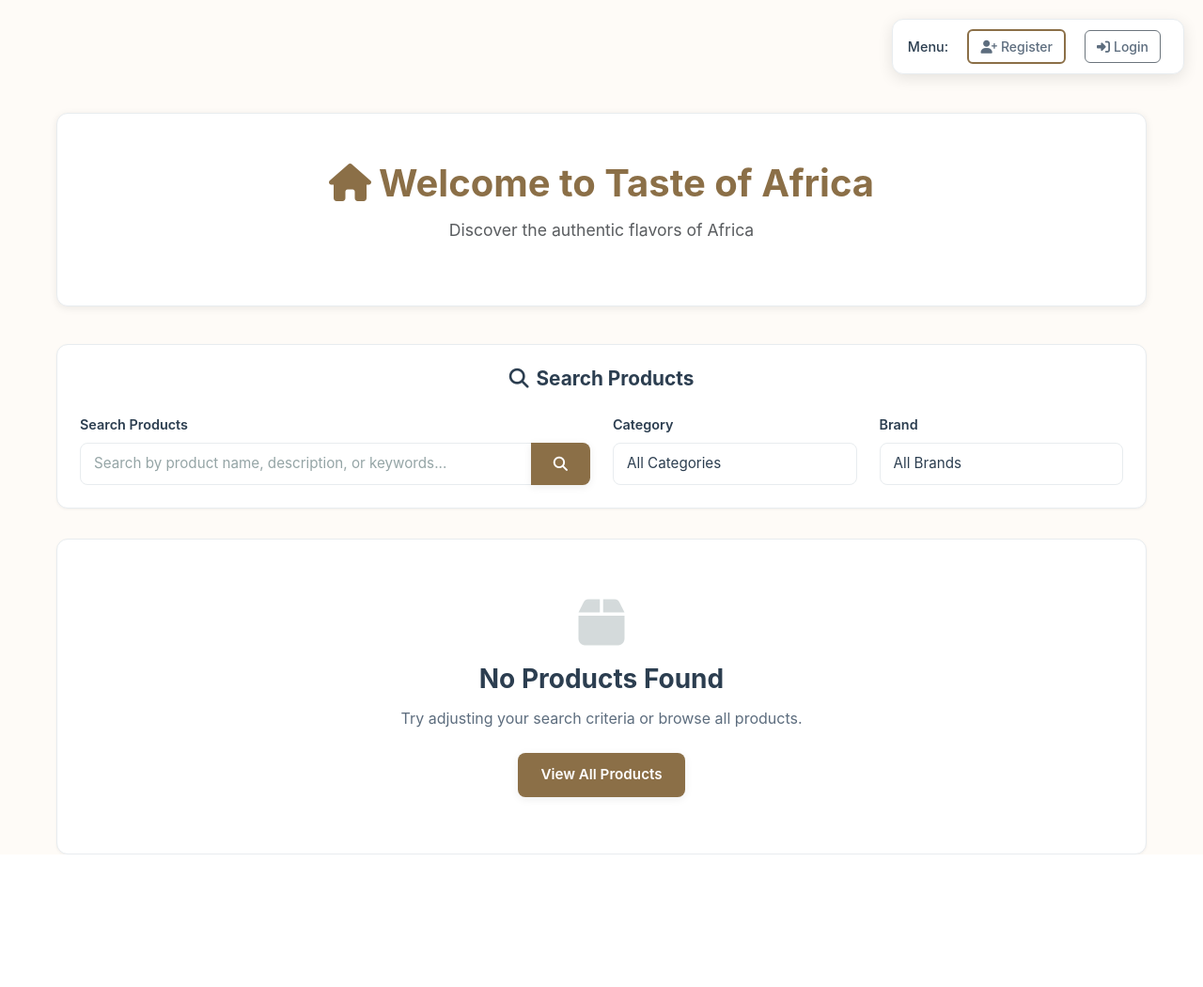
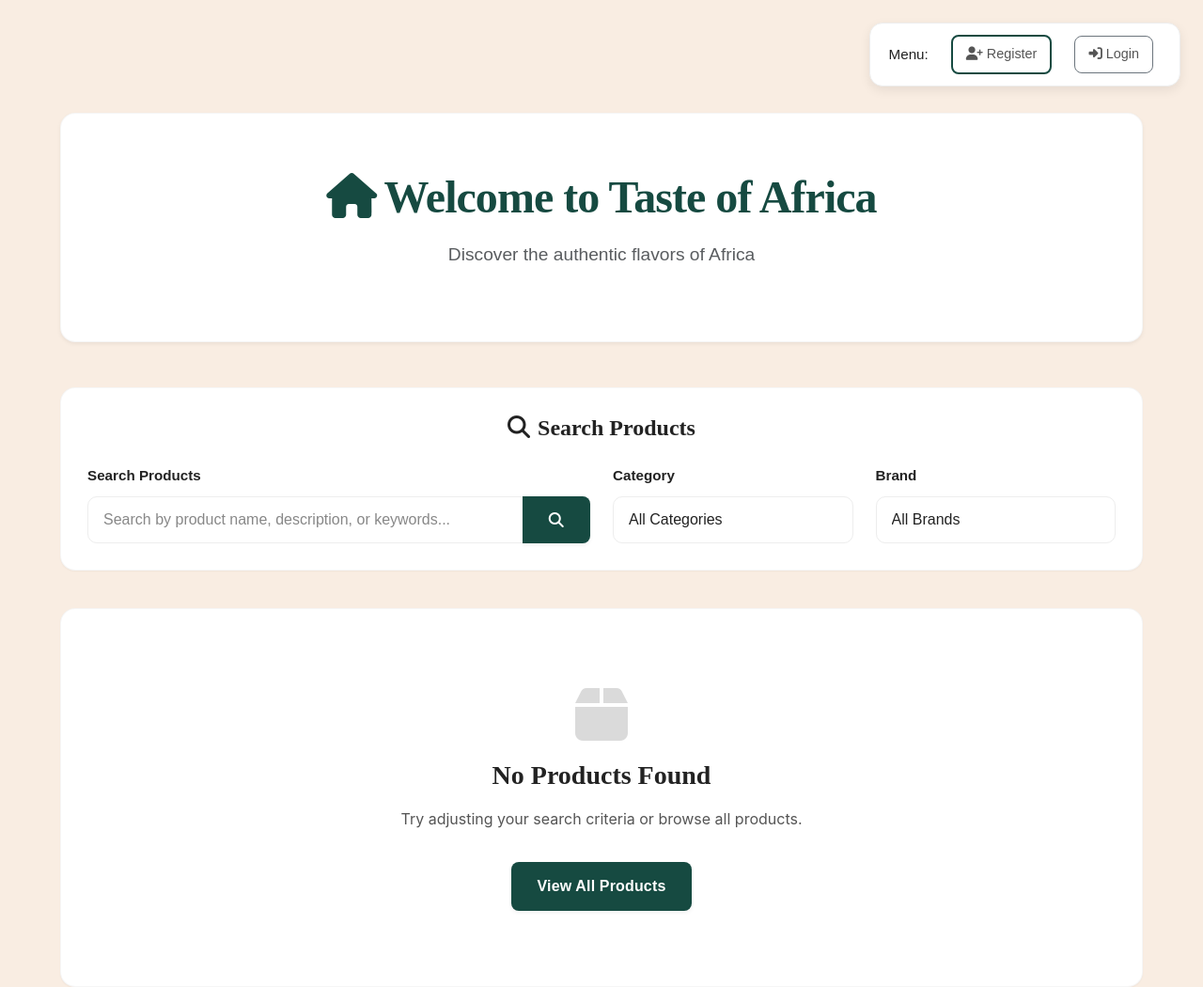
Before and after one commit to ladymargehagan/ECommerceLabs, a PHP site: page / in a window 1280 px wide. Shown: the whole page at 94% size. Before the commit the page ends 909 px from the top, so only its background shows below. Run offline with PHP 8.4, Linux system fonts and the light colour scheme; data that the repository does not hold is empty; some libraries are stand-ins or nearby versions.

Commit message:
UI changes

```diff
--- a/css/main.css
+++ b/css/main.css
@@ -1,44 +1,62 @@
 /* ===========================================
    MAIN CSS - Taste of Africa
-   Modern, Clean & Fresh Design
+   Afro-Modern Minimalism Design System
    =========================================== */
 
-/* ===== REFINED COLOR PALETTE ===== */
+/* ===== BRAND COLOR PALETTE ===== */
 :root {
-    /* Primary - Rich Earth Tones */
-    --primary: #8B6F47;           /* Warm brown */
-    --primary-dark: #6B5438;      /* Darker brown */
-    --primary-light: #A6896B;     /* Lighter brown */
-    --primary-hover: #7A5F3F;     /* Hover state */
+    /* Primary Brand Colors */
+    --mustard-yellow: #F4B400;
+    --warm-orange: #F47C20;
+    --brick-red: #A63C1B;
+    --forest-green: #164A41;
+    --deep-teal: #0F3433;
 
-    /* Accent Colors */
-    --accent-orange: #E67E22;     /* Warm orange */
-    --accent-green: #27AE60;      /* Fresh green */
-    --accent-yellow: #F39C12;     /* Golden yellow */
+    /* Background & Neutrals */
+    --cream-bg: #F9EDE2;
+    --light-sage: #DCE4D0;
+    --neutral-gray: #EDEDED;
+    --charcoal-text: #222222;
+    --white: #FFFFFF;
 
-    /* Neutrals */
-    --white: #FFFFFF;
-    --bg-light: #F8F9FA;
-    --bg-cream: #FEFBF7;
-    --text-dark: #2C3E50;
-    --text-medium: #5D6D7E;
-    --text-light: #95A5A6;
-    --border-light: #E8ECEF;
+    /* Semantic Colors */
+    --primary: var(--forest-green);
+    --primary-hover: var(--deep-teal);
+    --accent: var(--warm-orange);
+    --accent-hover: var(--brick-red);
+    --highlight: var(--mustard-yellow);
+
+    /* Text Colors */
+    --text-dark: var(--charcoal-text);
+    --text-medium: #555555;
+    --text-light: #888888;
+
+    /* Backgrounds */
+    --bg-primary: var(--cream-bg);
+    --bg-secondary: var(--white);
+    --bg-light: var(--light-sage);
+    --bg-accent: var(--neutral-gray);
+
+    /* Borders */
+    --border-color: var(--neutral-gray);
+    --border-light: rgba(237, 237, 237, 0.5);
+
+    /* Shadows - Subtle & Minimal */
+    --shadow-xs: 0 1px 2px rgba(0, 0, 0, 0.04);
+    --shadow-sm: 0 2px 4px rgba(0, 0, 0, 0.06);
+    --shadow-md: 0 4px 12px rgba(0, 0, 0, 0.08);
+    --shadow-lg: 0 8px 24px rgba(0, 0, 0, 0.1);
 
     /* Status Colors */
-    --success: #27AE60;
-    --danger: #E74C3C;
-    --warning: #F39C12;
-    --info: #3498DB;
-
-    /* Shadows */
-    --shadow-xs: 0 1px 3px rgba(0, 0, 0, 0.05);
-    --shadow-sm: 0 2px 8px rgba(0, 0, 0, 0.08);
-    --shadow-md: 0 4px 16px rgba(0, 0, 0, 0.1);
-    --shadow-lg: 0 8px 24px rgba(0, 0, 0, 0.12);
+    --success: var(--forest-green);
+    --danger: var(--brick-red);
+    --warning: var(--mustard-yellow);
+    --info: var(--deep-teal);
 }
 
-/* ===== GLOBAL RESET ===== */
+/* ===== TYPOGRAPHY ===== */
+@import url('https://fonts.googleapis.com/css2?family=Poppins:wght@300;400;500;600;700&family=Playfair+Display:wght@400;600;700&display=swap');
+
 * {
     box-sizing: border-box;
     margin: 0;
@@ -46,67 +64,98 @@
 }
 
 body {
-    background-color: var(--bg-cream);
+    background-color: var(--cream-bg);
     min-height: 100vh;
-    font-family: 'Inter', -apple-system, BlinkMacSystemFont, 'Segoe UI', 'Roboto', 'Oxygen', 'Ubuntu', 'Cantarell', sans-serif;
+    font-family: 'Poppins', -apple-system, BlinkMacSystemFont, 'Segoe UI', sans-serif;
     color: var(--text-dark);
     line-height: 1.6;
     -webkit-font-smoothing: antialiased;
     -moz-osx-font-smoothing: grayscale;
+    font-weight: 400;
 }
 
-/* ===== TYPOGRAPHY ===== */
+/* Typography Hierarchy */
 h1, h2, h3, h4, h5, h6 {
+    font-family: 'Playfair Display', serif;
     color: var(--text-dark);
     font-weight: 700;
     line-height: 1.2;
     margin-bottom: 1rem;
 }
 
-h1 { font-size: 2.5rem; }
-h2 { font-size: 2rem; }
-h3 { font-size: 1.75rem; }
-h4 { font-size: 1.5rem; }
-h5 { font-size: 1.25rem; }
-h6 { font-size: 1rem; }
+h1 {
+    font-size: 3rem;
+    font-weight: 700;
+    letter-spacing: -0.02em;
+}
+
+h2 {
+    font-size: 2.25rem;
+    font-weight: 600;
+}
+
+h3 {
+    font-size: 1.75rem;
+    font-weight: 600;
+}
+
+h4 {
+    font-size: 1.5rem;
+    font-weight: 600;
+}
+
+h5 {
+    font-size: 1.25rem;
+    font-weight: 500;
+}
+
+h6 {
+    font-size: 1rem;
+    font-weight: 500;
+}
 
 p {
     margin-bottom: 1rem;
     color: var(--text-medium);
+    font-size: 1rem;
+    line-height: 1.7;
 }
 
 a {
-    color: var(--primary);
+    color: var(--forest-green);
     text-decoration: none;
-    transition: color 0.2s ease;
+    transition: all 0.2s ease;
+    font-weight: 500;
 }
 
 a:hover {
-    color: var(--primary-hover);
+    color: var(--deep-teal);
 }
 
 /* ===== BUTTONS ===== */
 .btn-custom {
-    background: var(--primary);
+    background: var(--forest-green);
     border: none;
     color: var(--white);
     border-radius: 8px;
     font-weight: 600;
-    padding: 12px 24px;
-    transition: all 0.2s ease;
+    padding: 14px 28px;
+    transition: all 0.3s cubic-bezier(0.4, 0, 0.2, 1);
     cursor: pointer;
     display: inline-flex;
     align-items: center;
     justify-content: center;
     gap: 8px;
-    font-size: 0.95rem;
+    font-size: 1rem;
+    font-family: 'Poppins', sans-serif;
     box-shadow: var(--shadow-sm);
+    letter-spacing: 0.01em;
 }
 
 .btn-custom:hover {
-    background: var(--primary-hover);
+    background: var(--deep-teal);
     color: var(--white);
-    transform: translateY(-1px);
+    transform: translateY(-2px);
     box-shadow: var(--shadow-md);
 }
 
@@ -124,121 +174,127 @@ a:hover {
 }
 
 .btn-outline-primary {
-    border: 2px solid var(--primary);
-    color: var(--primary);
+    border: 2px solid var(--forest-green);
+    color: var(--forest-green);
     background: transparent;
     border-radius: 8px;
-    padding: 10px 22px;
+    padding: 12px 24px;
     font-weight: 600;
-    transition: all 0.2s ease;
+    transition: all 0.3s ease;
+    font-family: 'Poppins', sans-serif;
 }
 
 .btn-outline-primary:hover {
-    background: var(--primary);
+    background: var(--forest-green);
     color: var(--white);
-    border-color: var(--primary);
+    border-color: var(--forest-green);
 }
 
 /* ===== CARDS ===== */
 .card {
     border: none;
-    border-radius: 12px;
+    border-radius: 16px;
     overflow: hidden;
     box-shadow: var(--shadow-sm);
     background: var(--white);
-    transition: all 0.3s ease;
+    transition: all 0.3s cubic-bezier(0.4, 0, 0.2, 1);
     border: 1px solid var(--border-light);
 }
 
 .card:hover {
     transform: translateY(-4px);
     box-shadow: var(--shadow-md);
-    border-color: rgba(139, 111, 71, 0.2);
+    border-color: rgba(22, 74, 65, 0.15);
 }
 
 .card-header {
     background: var(--white);
     color: var(--text-dark);
-    border-bottom: 1px solid var(--border-light);
-    padding: 20px 24px;
+    border-bottom: 1px solid var(--border-color);
+    padding: 24px 28px;
     font-weight: 600;
-    font-size: 1.1rem;
+    font-size: 1.2rem;
+    font-family: 'Playfair Display', serif;
 }
 
 .card-body {
-    padding: 24px;
+    padding: 28px;
 }
 
 /* ===== FORMS ===== */
 .form-control {
-    border: 1px solid var(--border-light);
-    border-radius: 8px;
-    padding: 10px 14px;
-    transition: all 0.2s ease;
-    font-size: 0.95rem;
+    border: 1.5px solid var(--border-color);
+    border-radius: 10px;
+    padding: 12px 16px;
+    transition: all 0.3s ease;
+    font-size: 1rem;
     background: var(--white);
     color: var(--text-dark);
+    font-family: 'Poppins', sans-serif;
 }
 
 .form-control:focus {
-    border-color: var(--primary);
-    box-shadow: 0 0 0 3px rgba(139, 111, 71, 0.1);
+    border-color: var(--forest-green);
+    box-shadow: 0 0 0 4px rgba(22, 74, 65, 0.08);
     outline: none;
     background: var(--white);
 }
 
 .form-control::placeholder {
     color: var(--text-light);
+    font-weight: 400;
 }
 
 .form-label {
     font-weight: 600;
     color: var(--text-dark);
-    margin-bottom: 8px;
+    margin-bottom: 10px;
     display: block;
-    font-size: 0.9rem;
+    font-size: 0.95rem;
+    font-family: 'Poppins', sans-serif;
 }
 
 /* ===== ALERTS ===== */
 .alert {
-    border-radius: 8px;
+    border-radius: 12px;
     border: none;
-    padding: 14px 18px;
-    margin: 16px 0;
+    padding: 16px 20px;
+    margin: 20px 0;
     font-weight: 500;
-    animation: fadeIn 0.3s ease;
+    animation: fadeIn 0.4s ease;
     border-left: 4px solid;
+    font-family: 'Poppins', sans-serif;
 }
 
 .alert-success {
-    background: #E8F8F5;
-    color: #1E8449;
-    border-left-color: var(--success);
+    background: rgba(22, 74, 65, 0.08);
+    color: var(--forest-green);
+    border-left-color: var(--forest-green);
 }
 
 .alert-danger {
-    background: #FADBD8;
-    color: #C0392B;
-    border-left-color: var(--danger);
+    background: rgba(166, 60, 27, 0.08);
+    color: var(--brick-red);
+    border-left-color: var(--brick-red);
 }
 
 .alert-info {
-    background: #EBF5FB;
-    color: #2874A6;
-    border-left-color: var(--info);
+    background: rgba(15, 52, 51, 0.08);
+    color: var(--deep-teal);
+    border-left-color: var(--deep-teal);
 }
 
 .alert-warning {
-    background: #FEF9E7;
-    color: #B7950B;
-    border-left-color: var(--warning);
+    background: rgba(244, 180, 0, 0.12);
+    color: #B8860B;
+    border-left-color: var(--mustard-yellow);
 }
 
 /* ===== ANIMATIONS ===== */
 @keyframes fadeIn {
     from {
         opacity: 0;
-        transform: translateY(8px);
+        transform: translateY(10px);
     }
     to {
         opacity: 1;
@@ -246,27 +302,40 @@ a:hover {
     }
 }
 
+@keyframes slideIn {
+    from {
+        opacity: 0;
+        transform: translateX(-20px);
+    }
+    to {
+        opacity: 1;
+        transform: translateX(0);
+    }
+}
+
 /* ===== MENU TRAY ===== */
 .menu-tray {
     position: fixed;
-    top: 20px;
-    right: 20px;
+    top: 24px;
+    right: 24px;
     background: var(--white);
-    border: 1px solid var(--border-light);
-    border-radius: 12px;
-    padding: 10px 16px;
+    border: 1px solid var(--border-color);
+    border-radius: 14px;
+    padding: 12px 20px;
     box-shadow: var(--shadow-md);
     z-index: 1000;
     display: flex;
     align-items: center;
-    gap: 12px;
+    gap: 16px;
     flex-wrap: wrap;
+    backdrop-filter: blur(10px);
 }
 
 .menu-tray span {
     color: var(--text-dark);
     font-weight: 500;
-    font-size: 0.9rem;
+    font-size: 0.95rem;
+    font-family: 'Poppins', sans-serif;
 }
 
 .menu-tray a {
@@ -274,26 +343,27 @@ a:hover {
     text-decoration: none;
     font-weight: 500;
     transition: all 0.2s ease;
-    padding: 6px 12px;
-    border-radius: 6px;
-    font-size: 0.875rem;
+    padding: 8px 14px;
+    border-radius: 8px;
+    font-size: 0.9rem;
+    font-family: 'Poppins', sans-serif;
 }
 
 .menu-tray a:hover {
-    color: var(--primary);
-    background: rgba(139, 111, 71, 0.08);
+    color: var(--forest-green);
+    background: rgba(22, 74, 65, 0.08);
 }
 
 /* ===== CONTAINERS ===== */
 .container {
     max-width: 1200px;
     margin: 0 auto;
-    padding: 0 20px;
+    padding: 0 24px;
 }
 
 /* ===== UTILITY CLASSES ===== */
 .text-primary {
-    color: var(--primary) !important;
+    color: var(--forest-green) !important;
 }
 
 .text-secondary {
--- a/css/product.css
+++ b/css/product.css
@@ -1,231 +1,259 @@
 /* ===========================================
    PRODUCT PAGE STYLES
-   Clean & Modern Product Display
+   Afro-Modern Minimalism
    =========================================== */
 
 .product-card {
-    transition: all 0.3s ease;
+    transition: all 0.4s cubic-bezier(0.4, 0, 0.2, 1);
     height: 100%;
-    border-radius: 12px;
+    border-radius: 16px;
     overflow: hidden;
     background: var(--white);
     border: 1px solid var(--border-light);
+    display: flex;
+    flex-direction: column;
 }
 
 .product-card:hover {
     transform: translateY(-6px);
     box-shadow: var(--shadow-md);
-    border-color: rgba(139, 111, 71, 0.15);
+    border-color: rgba(22, 74, 65, 0.2);
 }
 
 .product-image {
-    height: 220px;
+    height: 240px;
     object-fit: cover;
     width: 100%;
-    transition: transform 0.4s ease;
-    background: var(--bg-light);
+    transition: transform 0.5s ease;
+    background: var(--light-sage);
 }
 
 .product-card:hover .product-image {
-    transform: scale(1.05);
+    transform: scale(1.06);
 }
 
 .product-price {
-    font-size: 1.4rem;
+    font-size: 1.5rem;
     font-weight: 700;
-    color: var(--primary);
+    color: var(--forest-green);
     margin: 12px 0;
+    font-family: 'Playfair Display', serif;
 }
 
 .product-category,
 .product-brand {
     font-size: 0.875rem;
     color: var(--text-medium);
-    margin: 4px 0;
+    margin: 6px 0;
+    font-weight: 400;
 }
 
 .product-category i,
 .product-brand i {
-    color: var(--accent-green);
+    color: var(--warm-orange);
     margin-right: 6px;
-    font-size: 0.8rem;
+    font-size: 0.85rem;
 }
 
 .filter-section {
     background: var(--white);
-    border-radius: 12px;
-    padding: 24px;
-    margin-bottom: 32px;
+    border-radius: 16px;
+    padding: 28px;
+    margin-bottom: 40px;
     border: 1px solid var(--border-light);
     box-shadow: var(--shadow-xs);
 }
 
 .filter-section h4 {
     color: var(--text-dark);
-    margin-bottom: 20px;
+    margin-bottom: 24px;
     text-align: center;
-    font-size: 1.3rem;
+    font-size: 1.5rem;
+    font-family: 'Playfair Display', serif;
+    font-weight: 600;
 }
 
 .pagination-wrapper {
     display: flex;
     justify-content: center;
-    margin-top: 40px;
+    margin-top: 48px;
 }
 
 .pagination .page-link {
-    color: var(--primary);
-    border-color: var(--border-light);
-    padding: 8px 14px;
-    margin: 0 2px;
-    border-radius: 6px;
-    transition: all 0.2s ease;
+    color: var(--forest-green);
+    border-color: var(--border-color);
+    padding: 10px 16px;
+    margin: 0 4px;
+    border-radius: 10px;
+    transition: all 0.3s ease;
+    font-weight: 500;
+    font-family: 'Poppins', sans-serif;
 }
 
 .pagination .page-link:hover {
-    background: var(--primary);
+    background: var(--forest-green);
     color: var(--white);
-    border-color: var(--primary);
+    border-color: var(--forest-green);
+    transform: translateY(-2px);
 }
 
 .pagination .page-item.active .page-link {
-    background: var(--primary);
-    border-color: var(--primary);
+    background: var(--forest-green);
+    border-color: var(--forest-green);
     color: var(--white);
 }
 
 .no-products {
     text-align: center;
-    padding: 60px 20px;
+    padding: 80px 24px;
     background: var(--white);
-    border-radius: 12px;
+    border-radius: 16px;
     box-shadow: var(--shadow-xs);
     border: 1px solid var(--border-light);
 }
 
 .no-products i {
-    font-size: 3.5em;
+    font-size: 4em;
     color: var(--text-light);
-    margin-bottom: 20px;
-    opacity: 0.4;
+    margin-bottom: 24px;
+    opacity: 0.3;
 }
 
 .no-products h3 {
     color: var(--text-dark);
-    margin-bottom: 12px;
+    margin-bottom: 16px;
+    font-family: 'Playfair Display', serif;
 }
 
 .no-products p {
     color: var(--text-medium);
-    margin-bottom: 24px;
+    margin-bottom: 32px;
 }
 
 .welcome-header {
     text-align: center;
-    padding: 50px 20px;
-    margin-bottom: 40px;
+    padding: 60px 24px;
+    margin-bottom: 48px;
     background: var(--white);
-    border-radius: 12px;
+    border-radius: 16px;
     box-shadow: var(--shadow-sm);
     border: 1px solid var(--border-light);
 }
 
 .welcome-header h1 {
-    color: var(--primary);
+    color: var(--forest-green);
     font-weight: 700;
-    font-size: 2.5rem;
-    margin-bottom: 12px;
+    font-size: 3rem;
+    margin-bottom: 16px;
+    font-family: 'Playfair Display', serif;
 }
 
 .welcome-header .lead {
     color: var(--text-medium);
-    font-size: 1.1rem;
+    font-size: 1.2rem;
     font-weight: 400;
+    font-family: 'Poppins', sans-serif;
 }
 
 /* Product Detail Page */
 .product-image-detail {
-    max-height: 500px;
+    max-height: 550px;
     object-fit: cover;
     width: 100%;
-    border-radius: 12px;
+    border-radius: 16px;
     box-shadow: var(--shadow-sm);
-    background: var(--bg-light);
+    background: var(--light-sage);
+    border: 1px solid var(--border-light);
 }
 
 .product-info {
     background: var(--white);
-    border-radius: 12px;
-    padding: 32px;
+    border-radius: 16px;
+    padding: 40px;
     border: 1px solid var(--border-light);
     box-shadow: var(--shadow-xs);
 }
 
 .product-info h1 {
     color: var(--text-dark);
+    font-size: 2.5rem;
+    margin-bottom: 20px;
+    font-family: 'Playfair Display', serif;
+    font-weight: 700;
+}
+
+.product-info .product-price {
     font-size: 2rem;
-    margin-bottom: 16px;
+    color: var(--forest-green);
+    margin: 20px 0;
 }
 
 .product-meta {
-    background: var(--bg-light);
-    border-radius: 8px;
-    padding: 20px;
-    margin: 20px 0;
+    background: var(--light-sage);
+    border-radius: 12px;
+    padding: 24px;
+    margin: 24px 0;
     border: 1px solid var(--border-light);
 }
 
 .keywords {
     display: flex;
     flex-wrap: wrap;
-    gap: 8px;
+    gap: 10px;
 }
 
 .keyword-badge {
-    background: var(--accent-green);
+    background: var(--warm-orange);
     color: var(--white);
-    padding: 6px 12px;
-    border-radius: 20px;
-    font-size: 0.8rem;
+    padding: 8px 16px;
+    border-radius: 24px;
+    font-size: 0.875rem;
     font-weight: 500;
+    font-family: 'Poppins', sans-serif;
+    box-shadow: var(--shadow-xs);
 }
 
 .action-buttons {
     display: flex;
-    gap: 12px;
+    gap: 16px;
     flex-wrap: wrap;
-    margin-top: 24px;
+    margin-top: 32px;
 }
 
 .action-buttons .btn {
     flex: 1;
-    min-width: 150px;
+    min-width: 160px;
 }
 
 /* Search Highlight */
 .search-highlight {
-    background: var(--accent-yellow);
-    padding: 2px 4px;
+    background: var(--mustard-yellow);
+    padding: 3px 6px;
     border-radius: 4px;
     font-weight: 600;
+    color: var(--text-dark);
 }
 
 /* Responsive */
 @media (max-width: 768px) {
     .product-image {
-        height: 200px;
+        height: 220px;
     }
 
     .welcome-header h1 {
-        font-size: 2rem;
+        font-size: 2.25rem;
     }
 
     .filter-section {
-        padding: 20px;
+        padding: 24px;
     }
 
     .product-info {
-        padding: 24px;
+        padding: 28px;
+    }
+
+    .product-info h1 {
+        font-size: 2rem;
     }
 
     .action-buttons {
```
Also changed, not shown: other parts of css/main.css (+26 -14 lines), css/cart.css (+90 -61 lines), css/checkout.css (+68 -44 lines).
